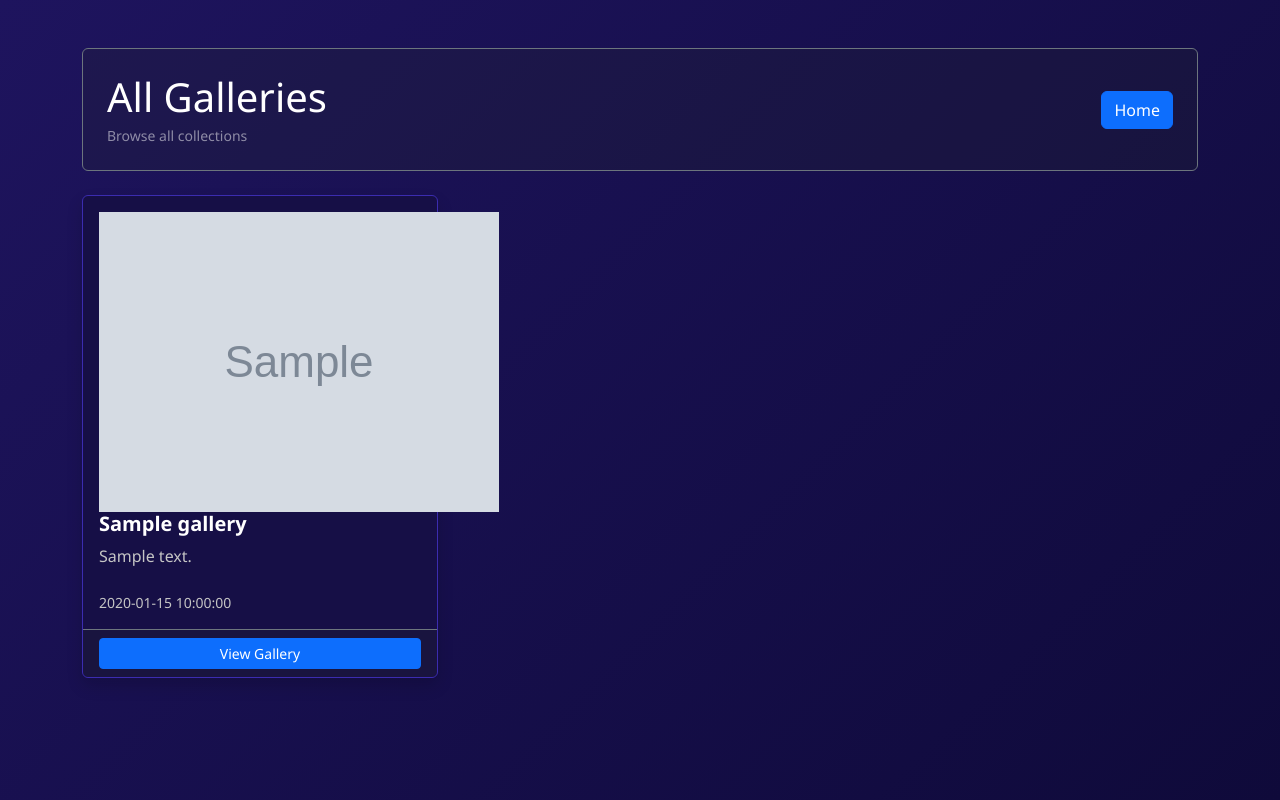
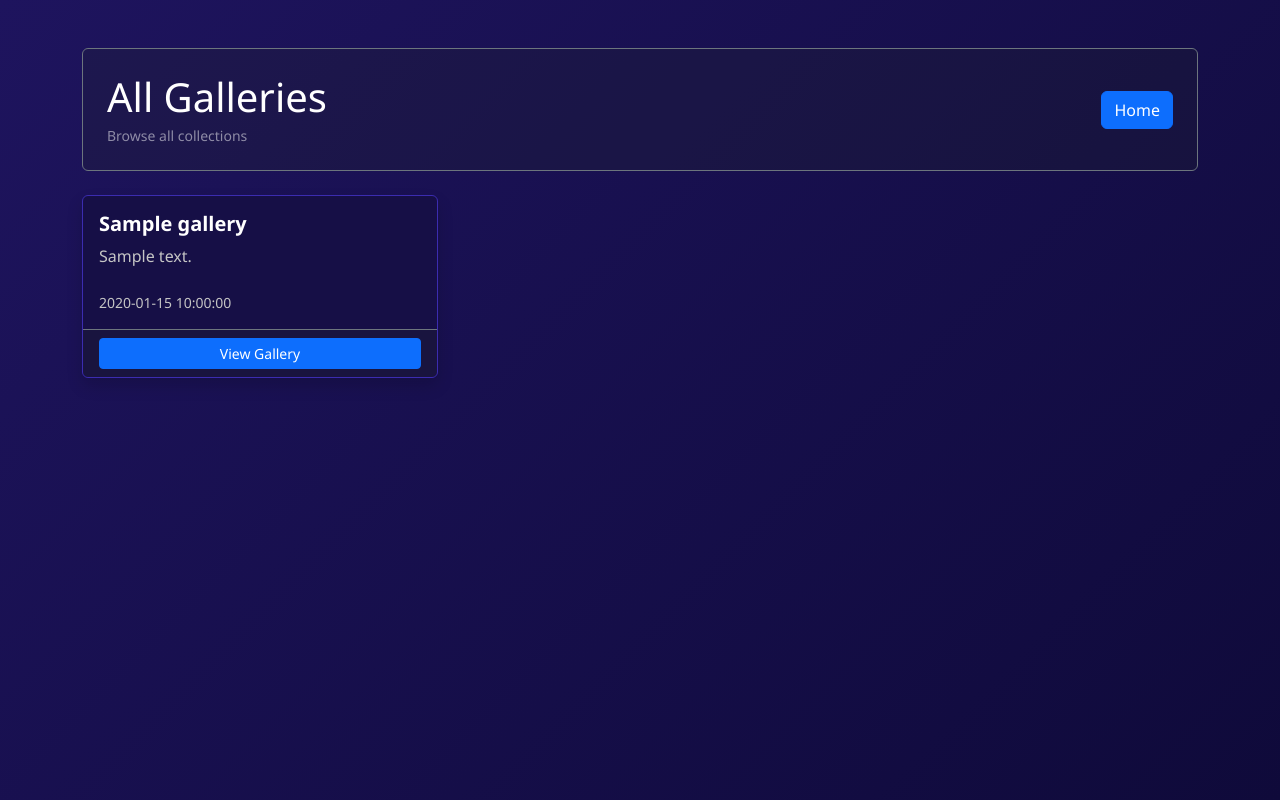
Before and after one commit to cpu64/sparrow, a Flask app: template app/templates/gallery/galleries.html in a window 1280 px wide. Run offline with Flask 3, Linux system fonts and the light colour scheme; the template is opened without the code that fills it: most values are stand-ins (such as "Sample title", 1, 10 or a date in 2020); grey boxes marked "Sample" are stand-in pictures; parts of the project's set-up code (start-up, migrations or seed data) failed here and were passed over; some libraries are stand-ins or nearby versions.

Commit message:
Gallery UI fixes

```diff
--- a/app/templates/gallery/galleries.html
+++ b/app/templates/gallery/galleries.html
@@ -7,7 +7,7 @@
     <link href="https://cdn.jsdelivr.net/npm/bootstrap@5.3.0/dist/css/bootstrap.min.css" rel="stylesheet">
     <link rel="stylesheet" href="{{ url_for('static', filename='base.css') }}">
     <style>
-        body { background: linear-gradient(135deg, var(--primary-color) 0%, #0f0a3a 100%); min-height: 100vh; }
+        body { background: linear-gradient(135deg, var(--primary-color) 0%, #0f0a3a 100%); background-attachment: fixed; min-height: 100vh; }
         .card { background: var(--secondary-color); border-color: var(--input-border); }
         .card:hover { border-color: var(--accent-color); }
         .card-title { color: var(--font-primary-color); }
@@ -48,13 +48,6 @@
             <div class="col">
                 <div class="card h-100 shadow">
                     <div class="card-body d-flex flex-column">
-                        <a href="{{ url_for('profile.profile', user=gallery.owner) }}" title="View {{ gallery.owner }}'s profile">
-                            {% if gallery.owner_avatar %}
-                                <img src="{{ gallery.owner_avatar }}" alt="{{ gallery.owner }}'s Avatar">
-                            {% else %}
-                                <img src="{{ url_for('static', filename='iconmonstr-user-circle-thin.svg') }}" alt="Default Avatar">
-                            {% endif %}
-                        </a>
                         <h5 class="card-title fw-semibold">{{ gallery.name }}</h5>
                         <p class="card-text flex-grow-1">{{ gallery.description }}</p>
                         <small class="card-text mt-2">{{ gallery.created_at.strftime('%Y-%m-%d %H:%M:%S') if gallery.created_at is not string else gallery.created_at.split('.')[0] }}</small>
--- a/app/templates/gallery/gallery.html
+++ b/app/templates/gallery/gallery.html
@@ -10,6 +10,7 @@
     <style>
         body {
             background: linear-gradient(135deg, {{ gallery.background_color or '#00aa55' }} 0%, #0f0a3a 100%);
+            background-attachment: fixed;
             min-height: 100vh;
         }
         .card { background: var(--secondary-color); border-color: var(--input-border); overflow: hidden; }
@@ -20,6 +21,7 @@
         .form-control, .form-control:focus { background-color: var(--input-bg); color: var(--font-primary-color); border-color: var(--input-border); }
         .form-control:focus { background-color: #fffcc8; color: #000000; border-color: var(--input-focus); }
         .form-control::placeholder { color: #888; }
+        .owner-avatar { max-height: 50px; }
     </style>
 </head>
 <body>
@@ -31,9 +33,9 @@
                 <div class="flex-grow-1">
                     <a href="{{ url_for('profile.profile', user=gallery.owner) }}" title="View {{ gallery.owner }}'s profile">
                         {% if gallery.owner_avatar %}
-                            <img src="{{ gallery.owner_avatar }}" alt="{{ gallery.owner }}'s Avatar">
+                            <img src="{{ gallery.owner_avatar }}" alt="{{ gallery.owner }}'s Avatar" class="owner-avatar">
                         {% else %}
-                            <img src="{{ url_for('static', filename='iconmonstr-user-circle-thin.svg') }}" alt="Default Avatar">
+                            <img src="{{ url_for('static', filename='iconmonstr-user-circle-thin.svg') }}" alt="Default Avatar" class="owner-avatar">
                         {% endif %}
                     </a>
                     <h1 class="text-white fw-bold mb-3">{{ gallery.name }}</h1>
--- a/app/templates/gallery/image.html
+++ b/app/templates/gallery/image.html
@@ -7,7 +7,7 @@
     <link href="https://cdn.jsdelivr.net/npm/bootstrap@5.3.0/dist/css/bootstrap.min.css" rel="stylesheet">
     <link rel="stylesheet" href="{{ url_for('static', filename='base.css') }}">
     <style>
-        body { background: linear-gradient(135deg, var(--primary-color) 0%, #0f0a3a 100%); min-height: 100vh; }
+        body { background: linear-gradient(135deg, var(--primary-color) 0%, #0f0a3a 100%); background-attachment: fixed; min-height: 100vh; }
         .info-label { color: #a8a8ff; text-transform: uppercase; font-size: 0.85rem; letter-spacing: 0.5px; }
         .comment { border-left: 4px solid var(--accent-color); }
         textarea::placeholder { color: #aaa; }
```
